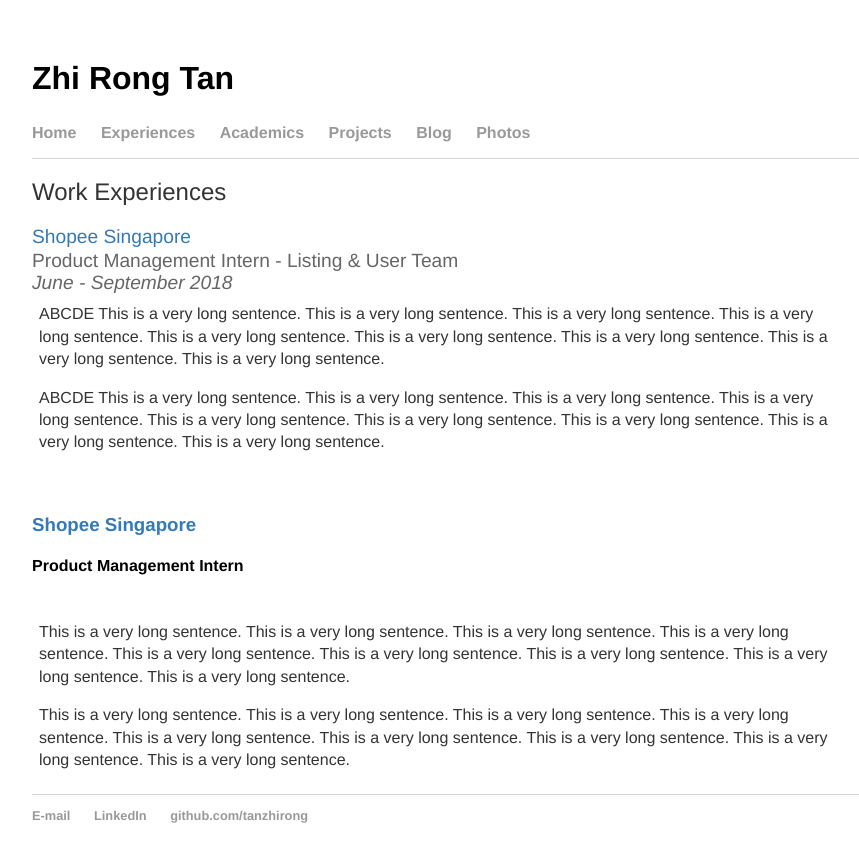
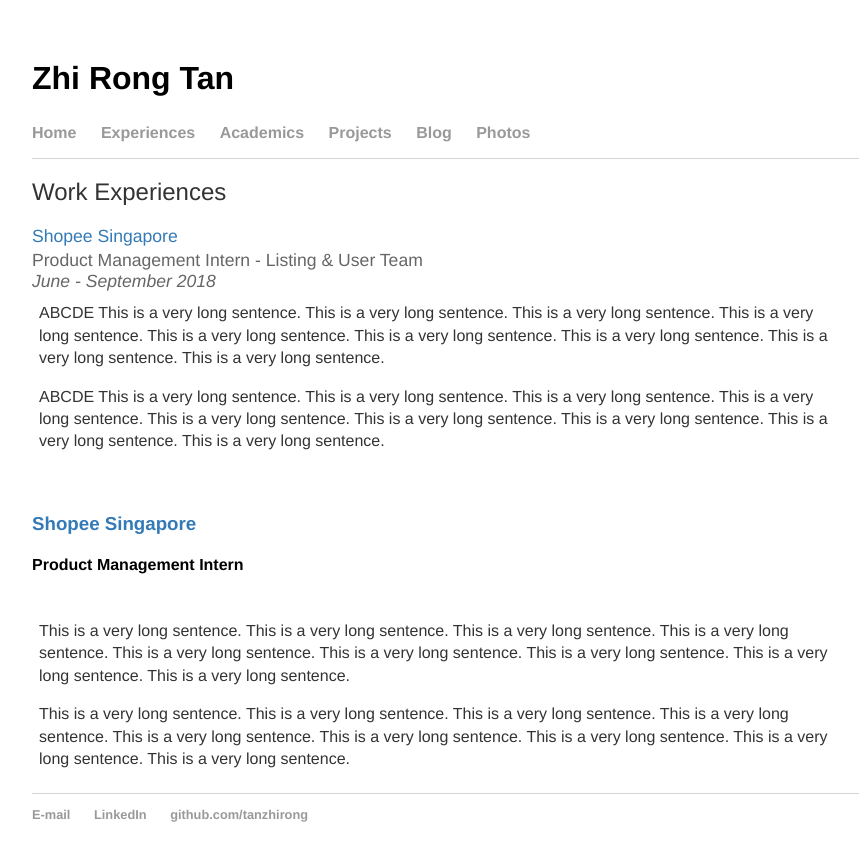
Before and after one commit to tanzhirong/tanzhirong.github.io, a Jekyll site: the page built from exp/index.html, in a window 1280 px wide. Shown: the top 862 px of the page, without its empty margins (96-955 px from the left). Built offline with Jekyll 4.4.1, drawn with Linux system fonts in a browser that asks for light colours.

Commit message:
Update main.css

```diff
--- a/css/main.css
+++ b/css/main.css
@@ -19,10 +19,14 @@
 }
 
 .project_title {
-    font-size: 1.2em;
+    font-size: 1.1em;
     font-weight: normal;
     color: #666;
-    margin-bottom: 2px;
+    margin-bottom: 3px;
+}
+
+.exp_description {
+    font-size: 0.9em;
 }
 
 p {
```
